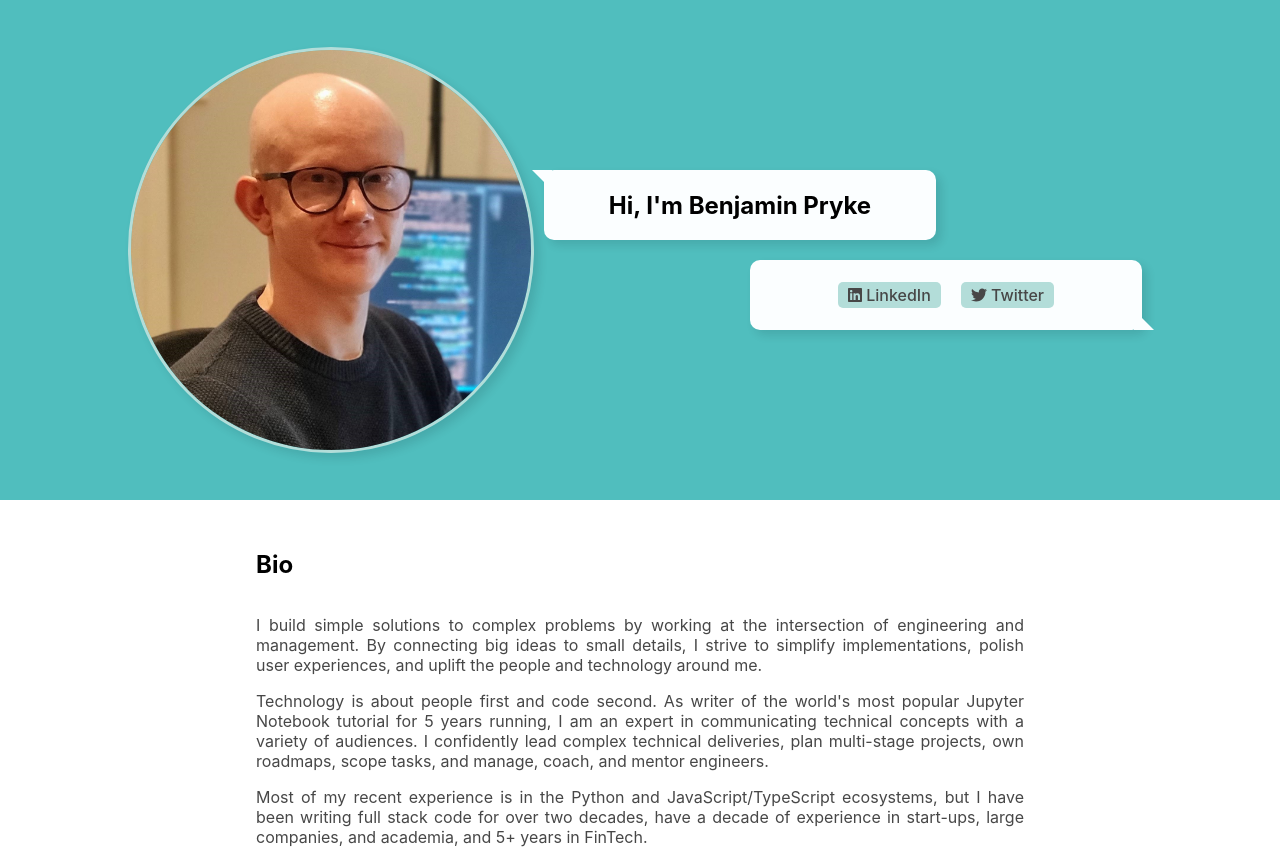
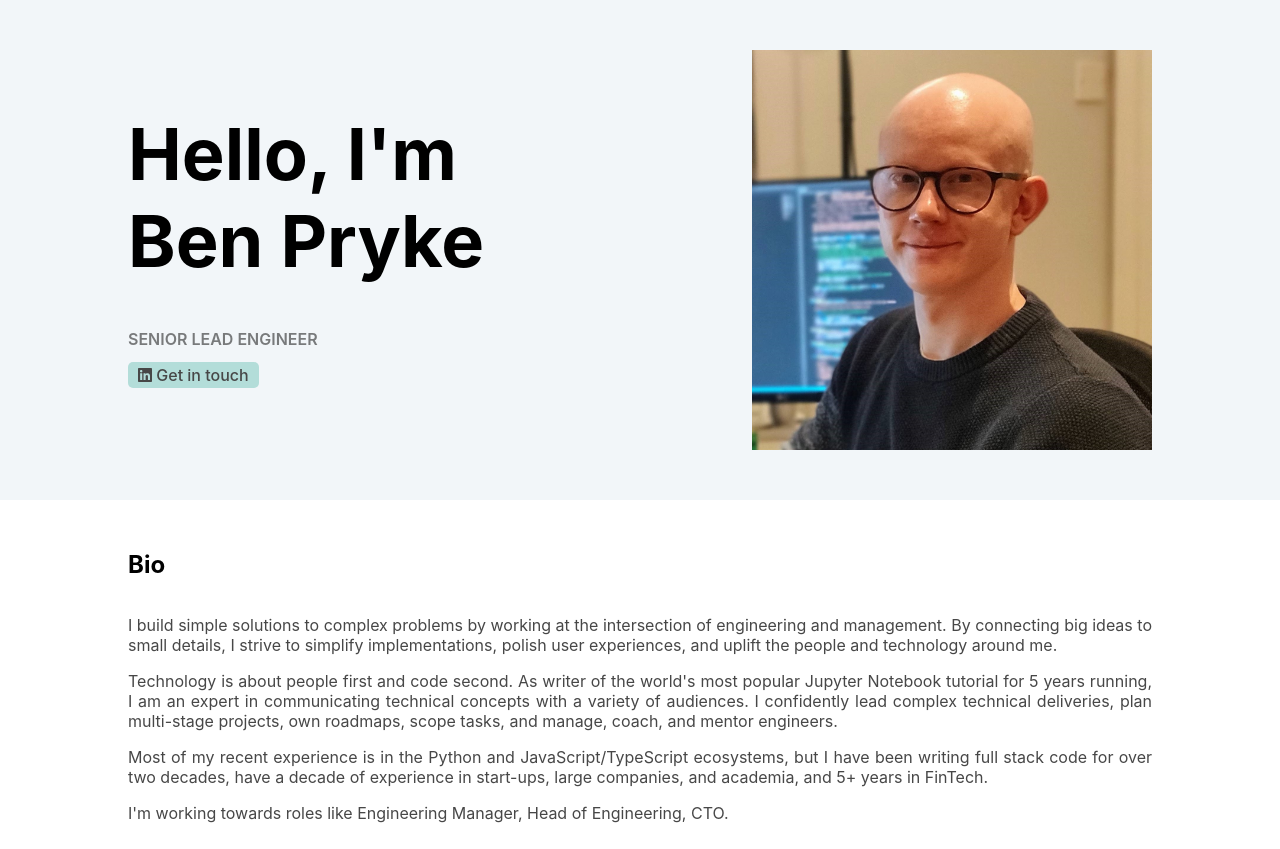
Before and after one commit to benpryke/personal-website, a React (Create React App) app: page / in a window 1280 px wide. Shown: the top 849 px of the page. Built offline with nearby package versions, Linux system fonts and the light colour scheme.

Commit message:
feat: simplify and modernise Hero

```diff
--- a/src/components/Banner.scss
+++ b/src/components/Banner.scss
@@ -41,15 +41,11 @@
 @media only screen and (min-width: $screen-width-s) {
   .banner {
     box-sizing: inherit;
-
-    &:not(.showcase):not(.logos) {
-      padding: $section-vertical-padding 20%;
-    }
   }
 }
 
 // 20x + 1500 + 20x = 100x => 100x = 2500
-@media only screen and (min-width: $screen-width-xl) {
+@media only screen and (min-width: $screen-width-l) {
   .banner {
     padding: $section-vertical-padding calc((100% - #{$max-content-width}) / 2);
   }
--- a/src/components/Hero.scss
+++ b/src/components/Hero.scss
@@ -1,184 +1,77 @@
 section.banner.hero {
-  position: relative;
-  display: flex;
-  justify-content: center;
-  padding: 130px 10%;
-  width: stretch;
-  max-width: 100vw;
-  top: 0;
-  background: $primary-colour;
-  overflow: hidden;
-  z-index: 1000;
-  transition: height 0.3s ease;
-  box-sizing: border-box;
-}
+  background-color: $background-colour;
+  display: grid;
+  grid-template: 1.3fr 1fr / 1fr;
+  grid-gap: 1rem;
 
-.hero-content {
-  position: relative;
-  display: flex;
-  flex-direction: column;
-  justify-content: space-evenly;
-  align-items: center;
-  width: inherit;
-  height: inherit;
-  max-width: $screen-width-l;
-  padding: 0 10%;
-  animation: hero-fade-in 0.2s ease-out;
-}
+  .text {
+    justify-self: flex-start;
+    margin: auto;
+  }
 
-@keyframes hero-fade-in {
-  0% {
-    opacity: 0;
+  h1 {
+    font-size: 3rem;
+    max-width: 300px;
   }
-  100% {
-    opacity: 1;
+
+  h2 {
+    font-size: 1rem;
+    display: block;
+    text-transform: uppercase;
+    font-weight: 600;
+    opacity: 0.5;
+  }
+
+  .social-button {
+    margin: 0;
+  }
+
+  img {
+    width: 100%;
+    max-width: 400px;
+    max-height: 400px;
+    aspect-ratio: 1 / 1;
+    transform: scaleX(-1);
+    justify-self: center;
   }
 }
 
-.hero {
-  img {
-    position: relative;
-    max-width: 80vw;
-    max-height: 80vw;
-    border-radius: 100%;
-    border: 3px solid $primary-colour-light;
-    box-shadow: 5px 5px 10px rgba(2, 23, 33, 0.12);
-    flex-shrink: 0;
-  }
+@media only screen and (min-width: $screen-width-s) {
+  section.banner.hero {
+    grid-template: 1fr / 1fr 1fr;
 
-  .greeting {
-    z-index: 10;
-  }
+    .text {
+      display: flex;
+      flex-direction: column;
+      grid-row: 1;
+      margin: 0;
+    }
 
-  .action {
-    margin-left: auto;
+    h1 {
+      text-align: left;
+      font-size: 3.5rem;
+      margin-bottom: 2rem;
+      max-width: 400px;
+    }
+
+    h2 {
+      text-align: left;
+    }
+
+    img {
+      justify-self: flex-end;
+    }
   }
 }
 
-.conversation {
-  display: flex;
-  flex-direction: column;
-  width: 100%;
-  margin-top: 20px;
-}
-
-@mixin speech-bubble-arrow-base() {
-  content: "";
-  position: absolute;
-  width: 0;
-  height: 0;
-  border: 20px solid transparent;
-}
-
-.speech-bubble {
-  position: relative;
-  display: flex;
-  align-items: center;
-  justify-content: center;
-  width: 100%;
-  max-width: 100%;
-  height: 70px;
-  margin: 10px 0;
-  padding: 0 10px;
-  border-radius: 10px;
-  background: #fbfeff;
-  box-sizing: border-box;
-  box-shadow: 5px 5px 10px rgba(2, 23, 33, 0.12);
-
-  // Ensure that the speech bubble contents are in front of the bubble arrow
-  * {
-    z-index: 5;
-  }
-
-  h1 {
-    font-size: 1.2em;
-    white-space: nowrap;
-  }
-
-  &.greeting:after {
-    @include speech-bubble-arrow-base();
-    left: 0;
-    top: 0;
-    border-right-color: #fbfeff;
-    border-left: 0;
-    border-top: 0;
-    margin-top: 0;
-    margin-left: -12px;
-  }
-
-  &.action:after {
-    @include speech-bubble-arrow-base();
-    right: 0;
-    bottom: 0;
-    border-left-color: #fbfeff;
-    border-right: 0;
-    border-bottom: 0;
-    margin-top: 0;
-    margin-right: -12px;
+@media only screen and (min-width: $screen-width-m) {
+  section.banner.hero h1 {
+    font-size: 4.5rem;
   }
 }
 
-// After $screen-width-xs, we can increase the header font size
-@media only screen and (min-width: $screen-width-xs) {
-  .speech-bubble h1 {
-    font-size: 1.5em;
+@media only screen and (min-width: $screen-width-l) {
+  section.banner.hero h1 {
+    font-size: 5rem;
   }
 }
-
-// Between widths of 900 and 1000 px, the header font size is temporarily too large
-@media only screen and (min-width: $screen-width-m) and (max-width: 1000px) {
-  .speech-bubble h1 {
-    font-size: 1.2em;
-  }
-}
-
-// Devices with a larger width get a header animation
-@media only screen and (min-width: $screen-width-m) {
-  section.banner.hero {
-    padding: 0;
-    height: 500px;
-  }
-
-  .hero-content {
-    flex-direction: row;
-    justify-content: center;
-  }
-
-  .hero img {
-    width: 400px;
-    height: 400px;
-  }
-
-  .conversation {
-    flex-direction: row;
-    flex-wrap: wrap;
-    width: auto;
-    margin-top: 0;
-  }
-
-  .speech-bubble {
-    width: calc(40vw - 120px);
-    max-width: $screen-width-l / 2 - 120px;
-    margin: 10px;
-  }
-}
-
-// Devices with larger width & height get a sticky header
-@media only screen and (min-width: $screen-width-m) and (min-height: $screen-height-s) {
-  section.banner.hero {
-    position: sticky;
-    top: -400px;
-  }
-
-  .hero-content {
-    position: fixed;
-    top: 0;
-  }
-}
-
-// We need to disable the max-height set from the Hero component on smaller screens
-@media only screen and (max-width: $screen-width-m - 0.0001px) {
-  .hero-content {
-    max-height: none !important;
-  }
-}
--- a/src/components/Hero.tsx
+++ b/src/components/Hero.tsx
@@ -1,29 +1,6 @@
-import React, { useState, useEffect } from "react";
+import React from "react";
 import Banner, { BannerProps } from "./Banner";
-import { LinkedInButton, TwitterButton } from "./SocialButton";
-
-export const MAX_HEIGHT = 500;
-export const MIN_HEIGHT = 100;
-export const MIN_ANIM_WINDOW_WIDTH = 900;
-export const MIN_ANIM_WINDOW_HEIGHT = 700;
-
-/**
- * Computes the height of the hero banner.
- * @returns The height of the hero banner
- */
-function computeHeight(): number {
-  // Match the min-width and min-height media rules for applying a header animation
-  if (
-    window.innerWidth < MIN_ANIM_WINDOW_WIDTH ||
-    window.innerHeight < MIN_ANIM_WINDOW_HEIGHT
-  ) {
-    return MAX_HEIGHT;
-  } else {
-    const top = window.scrollY;
-    const scrollCutoff = MAX_HEIGHT - MIN_HEIGHT;
-    return top < scrollCutoff ? MAX_HEIGHT - top : MAX_HEIGHT - scrollCutoff;
-  }
-}
+import { LinkedInButton } from "./SocialButton";
 
 export interface HeroProps extends BannerProps {
   /** Name of our protagonist */
@@ -35,44 +12,16 @@ export interface HeroProps extends BannerProps {
 /**
  * A hero banner
  *
- * Contains an image and two speech bubbles
+ * Contains some text, a CTA, and a headshot.
  */
 const Hero: React.FC<HeroProps> = ({ name, headshot, ...rest }) => {
-  const [height, setHeight] = useState<number>(computeHeight());
-  const headshotSize = height * 0.8;
-
-  useEffect(() => {
-    const handleResize = () => setHeight(computeHeight());
-
-    document.addEventListener("scroll", handleResize);
-    window.addEventListener("resize", handleResize);
-
-    return () => {
-      document.removeEventListener("scroll", handleResize);
-      window.removeEventListener("resize", handleResize);
-    };
-  }, []);
-
   return (
     <Banner className="hero" {...rest}>
-      <div className="hero-content" style={{ maxHeight: Math.floor(height) }}>
-        <img
-          src={headshot}
-          alt={name}
-          style={{
-            width: headshotSize,
-            height: headshotSize,
-          }}
-        />
-        <div className="conversation">
-          <div className="greeting speech-bubble">
-            <h1>Hi, I'm {name}</h1>
-          </div>
-          <div className="action speech-bubble">
-            <LinkedInButton />
-            <TwitterButton />
-          </div>
-        </div>
+      <img src={headshot} alt={name} />
+      <div className="text">
+        <h1>Hello, I'm Ben Pryke</h1>
+        <h2>Senior Lead Engineer</h2>
+        <LinkedInButton text="Get in touch" />
       </div>
     </Banner>
   );
--- a/src/components/Showcase.scss
+++ b/src/components/Showcase.scss
@@ -15,10 +15,3 @@
     text-decoration: none;
   }
 }
-
-// 20x + 1500 + 20x = 100x => 100x = 2500
-@media only screen and (min-width: $screen-width-l) {
-  .showcase {
-    padding: $section-vertical-padding calc((100% - #{$max-content-width}) / 2);
-  }
-}
--- a/src/components/SocialButton.scss
+++ b/src/components/SocialButton.scss
@@ -10,6 +10,7 @@
   text-decoration: none;
   color: $primary-text-colour;
   white-space: nowrap;
+  width: fit-content;
 
   &:focus {
     animation: wave 0.2s ease-in;
--- a/src/components/SocialButton.tsx
+++ b/src/components/SocialButton.tsx
@@ -31,9 +31,9 @@ const SocialButton: React.FC<SocialButtonProps> = ({ name, url, icon }) => {
 
 export default SocialButton;
 
-export const LinkedInButton = () => (
+export const LinkedInButton = ({ text }: { text?: string }) => (
   <SocialButton
-    name="LinkedIn"
+    name={text ?? "LinkedIn"}
     icon={faLinkedin}
     url="https://linkedin.com/in/benjaminpryke"
   />
```
Also changed, not shown: 2 other files (tests, documents, lock files or other folders).
